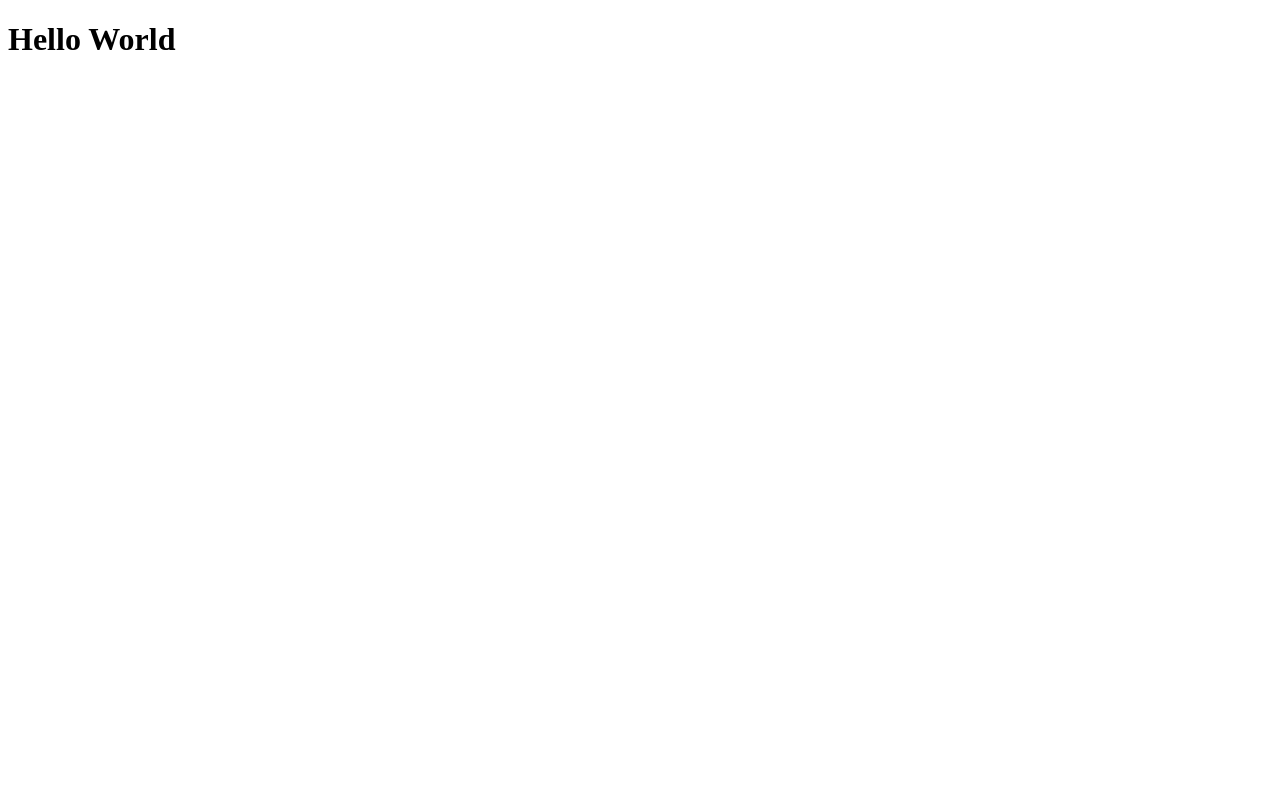
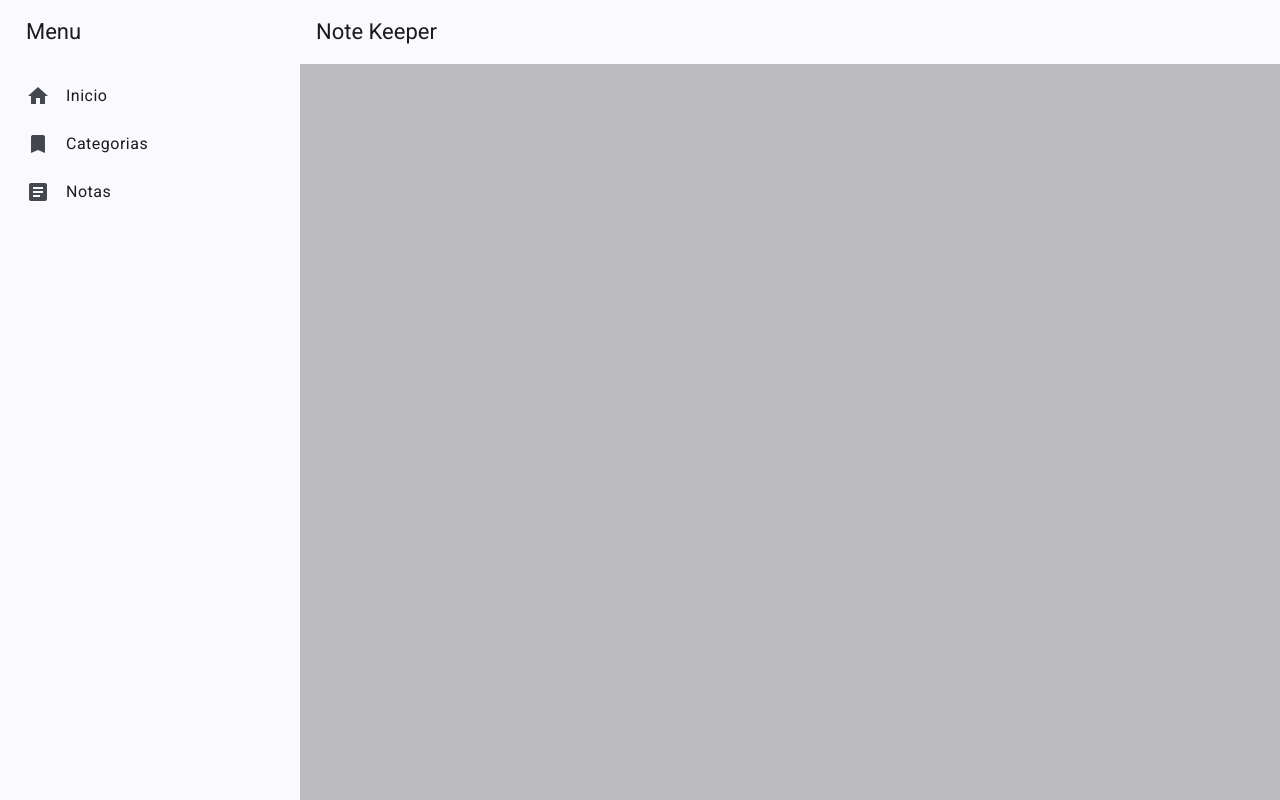
Before and after one commit to gkirschnxr/note-keeper, an Angular app in the folder client/: page / in a window 1280 px wide. Built offline with nearby package versions, Linux system fonts and the light colour scheme.

Commit message:
adicionada caminhos de rota e icones na pagina inicial

```diff
--- a/client/package.json
+++ b/client/package.json
@@ -22,12 +22,15 @@
   },
   "private": true,
   "dependencies": {
+    "@angular/cdk": "^20.2.11",
     "@angular/common": "^20.3.0",
     "@angular/compiler": "^20.3.0",
     "@angular/core": "^20.3.0",
     "@angular/forms": "^20.3.0",
+    "@angular/material": "^20.2.11",
     "@angular/platform-browser": "^20.3.0",
     "@angular/router": "^20.3.0",
+    "bootstrap": "^5.3.8",
     "rxjs": "~7.8.0",
     "tslib": "^2.3.0"
   },
--- a/client/src/app/app.html
+++ b/client/src/app/app.html
@@ -1,3 +1 @@
-<router-outlet></router-outlet>
-
-<h1>Hello World</h1>
+<app-shell></app-shell>
--- a/client/src/app/app.ts
+++ b/client/src/app/app.ts
@@ -1,9 +1,11 @@
 import { Component, signal } from '@angular/core';
-import { RouterOutlet } from '@angular/router';
+import { MatButtonModule } from '@angular/material/button';
+import { MatIconModule } from '@angular/material/icon';
+import { ShellComponent } from "./components/shell/shell.component";
 
 @Component({
   selector: 'app-root',
-  imports: [RouterOutlet],
+  imports: [MatButtonModule, MatIconModule, ShellComponent],
   templateUrl: './app.html',
 })
 export class App {
--- /dev/null
+++ b/client/src/app/components/shell/shell.component.html
@@ -0,0 +1,31 @@
+<mat-sidenav-container class="sidenav-container">
+  <mat-sidenav
+    #drawer
+    class="sidenav"
+    fixedInViewport
+    [attr.role]="(isHandset$ | async) ? 'dialog' : 'navigation'"
+    [mode]="(isHandset$ | async) ? 'over' : 'side'"
+    [opened]="(isHandset$ | async) === false"
+  >
+    <mat-toolbar>Menu</mat-toolbar>
+    <mat-nav-list>
+      @for (item of itemsNavbar; track $index) {
+        <a mat-list-item [routerLink]="item.link">
+          <mat-icon matListItemIcon>{{ item.icone }}</mat-icon>
+          {{ item.titulo }}
+        </a>
+      }
+    </mat-nav-list>
+  </mat-sidenav>
+  <mat-sidenav-content>
+    <mat-toolbar color="primary">
+      @if (isHandset$ | async) {
+      <button type="button" aria-label="Toggle sidenav" matIconButton (click)="drawer.toggle()">
+        <mat-icon aria-label="Side nav toggle icon">menu</mat-icon>
+      </button>
+      }
+      <span>Note Keeper</span>
+    </mat-toolbar>
+    <!-- Add Content Here -->
+  </mat-sidenav-content>
+</mat-sidenav-container>
--- /dev/null
+++ b/client/src/app/components/shell/shell.component.scss
@@ -0,0 +1,23 @@
+.sidenav-container {
+  height: 100%;
+
+  background-color: rgba(128, 128, 128, 0.514);
+}
+
+.sidenav {
+  width: 300px;
+
+  border-radius: 0px;
+
+  padding: 0 10px;
+}
+
+.sidenav .mat-toolbar {
+  background: inherit;
+}
+
+.mat-toolbar.mat-primary {
+  position: sticky;
+  top: 0;
+  z-index: 1;
+}
--- /dev/null
+++ b/client/src/app/components/shell/shell.component.ts
@@ -0,0 +1,42 @@
+import { Component, inject } from '@angular/core';
+import { BreakpointObserver, Breakpoints } from '@angular/cdk/layout';
+import { AsyncPipe } from '@angular/common';
+import { MatToolbarModule } from '@angular/material/toolbar';
+import { MatButtonModule } from '@angular/material/button';
+import { MatSidenavModule } from '@angular/material/sidenav';
+import { MatListModule } from '@angular/material/list';
+import { MatIconModule } from '@angular/material/icon';
+import { Observable } from 'rxjs';
+import { map, shareReplay } from 'rxjs/operators';
+import { RouterLink } from "@angular/router";
+
+@Component({
+  selector: 'app-shell',
+  templateUrl: './shell.component.html',
+  styleUrl: './shell.component.scss',
+  imports: [
+    MatToolbarModule,
+    MatButtonModule,
+    MatSidenavModule,
+    MatListModule,
+    MatIconModule,
+    AsyncPipe,
+    RouterLink
+],
+})
+export class ShellComponent {
+  private breakpointObserver = inject(BreakpointObserver);
+
+  isHandset$: Observable<boolean> = this.breakpointObserver
+    .observe([Breakpoints.XSmall, Breakpoints.Small, Breakpoints.Handset])
+    .pipe(
+      map((result) => result.matches),
+      shareReplay()
+    );
+
+  itemsNavbar = [
+    { titulo: 'Inicio', icone: 'home', link: '/inicio' },
+    { titulo: 'Categorias', icone: 'bookmark', link: '/categorias' },
+    { titulo: 'Notas', icone: 'article', link: '/notas' },
+  ];
+}
--- a/client/src/index.html
+++ b/client/src/index.html
@@ -6,6 +6,8 @@
   <base href="/">
   <meta name="viewport" content="width=device-width, initial-scale=1">
   <link rel="icon" type="image/x-icon" href="favicon.ico">
+  <link href="https://fonts.googleapis.com/css2?family=Roboto:wght@300;400;500&display=swap" rel="stylesheet">
+  <link href="https://fonts.googleapis.com/icon?family=Material+Icons" rel="stylesheet">
 </head>
 <body>
   <app-root></app-root>
--- a/client/src/styles.scss
+++ b/client/src/styles.scss
@@ -1 +1,36 @@
+@use 'bootstrap/scss/bootstrap-reboot'; // arquivo que tenta unificar as features dos navegadores para nao quebrar o estilo
+@use 'bootstrap/scss/bootstrap-grid';
+@use 'bootstrap/scss/bootstrap-utilities';
+@use '@angular/material' as mat;
+
+html {
+  @include mat.theme((
+    color: (
+      primary: mat.$azure-palette,
+      tertiary: mat.$blue-palette,
+    ),
+    typography: Roboto,
+    density: 0,
+  ));
+}
+
+body {
+  // Default the application to a light color theme. This can be changed to
+  // `dark` to enable the dark color theme, or to `light dark` to defer to the
+  // user's system settings.
+  color-scheme: light;
+
+  // Set a default background, font and text colors for the application using
+  // Angular Material's system-level CSS variables. Learn more about these
+  // variables at https://material.angular.dev/guide/system-variables
+  background-color: var(--mat-sys-surface);
+  color: var(--mat-sys-on-surface);
+  font: var(--mat-sys-body-medium);
+
+  // Reset the user agent margin.
+  margin: 0;
+}
 /* You can add global styles to this file, and also import other style files */
+
+html, body { height: 100%; }
+body { margin: 0; font-family: Roboto, "Helvetica Neue", sans-serif; }
```
Also changed, not shown: 1 other file (tests, documents, lock files or other folders).
